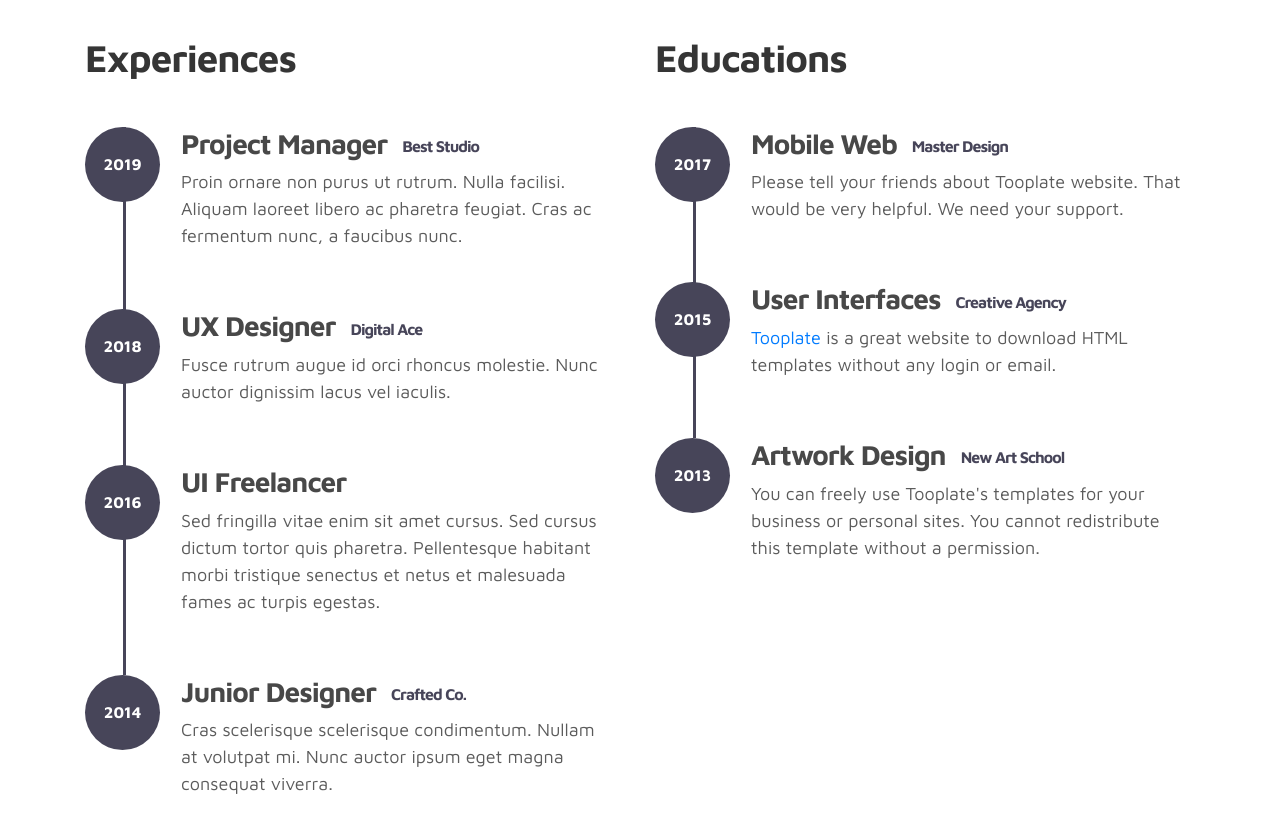
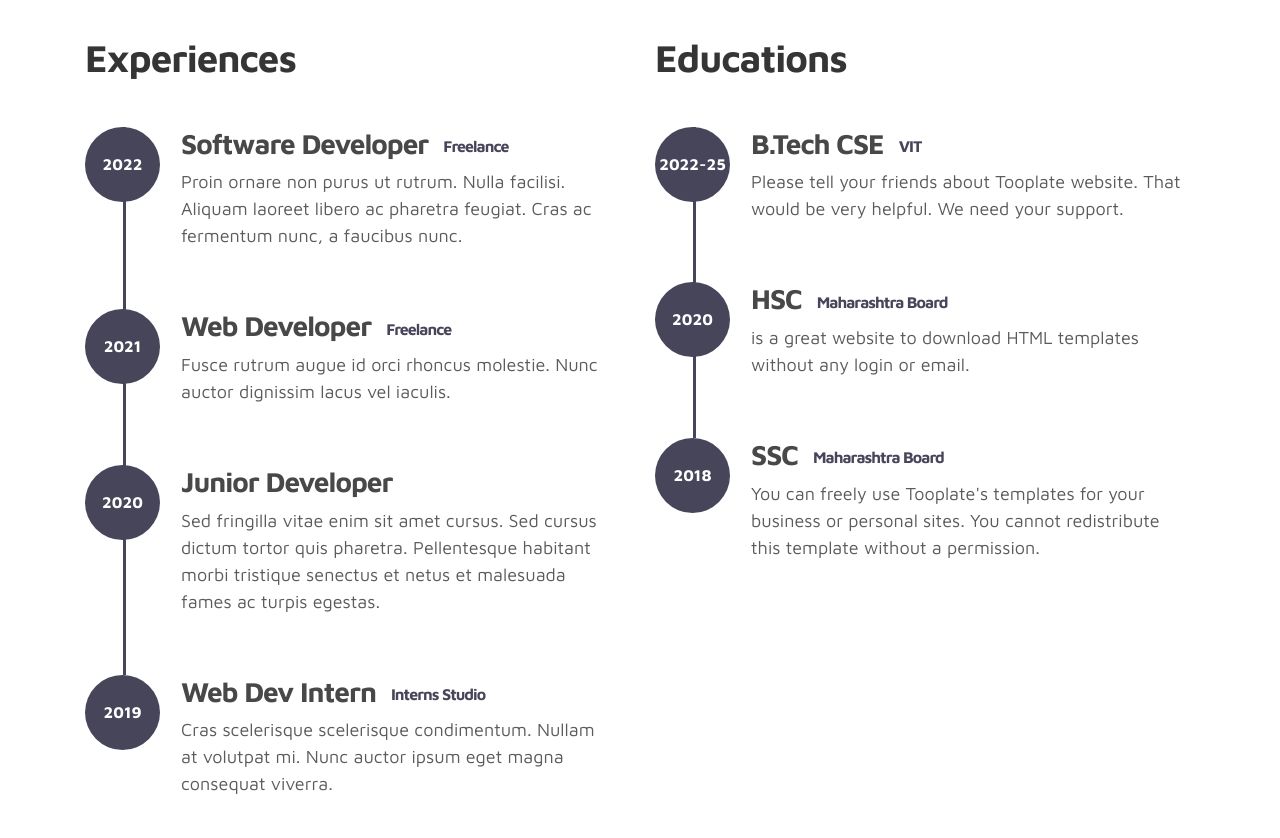
Before and after one commit to Gulshankhandale/mywebsite, a plain HTML site: page index.html in a window 1280 px wide. Shown: the part 1600-2438 px from the top of the page. Drawn offline with Linux system fonts and the light colour scheme.

Commit message:
Update index.html

```diff
--- a/index.html
+++ b/index.html
@@ -6,7 +6,7 @@
     <meta name="description" content="">
     <meta name="author" content="">
 
-    <title>Marvel HTML Bootstrap 4 Template</title>
+    <title>Gulshan Khandale</title>
 
     <link rel="stylesheet" href="css/bootstrap.min.css">
     <link rel="stylesheet" href="css/unicons.css">
@@ -16,20 +16,14 @@
     <!-- MAIN STYLE -->
     <link rel="stylesheet" href="css/tooplate-style.css">
 
-<!--
 
-Tooplate 2115 Marvel
-
-https://www.tooplate.com/view/2115-marvel
-
--->
   </head>
   <body>
 
     <!-- MENU -->
     <nav class="navbar navbar-expand-sm navbar-light">
         <div class="container">
-            <a class="navbar-brand" href="index.html"><i class='uil uil-user'></i> Marvel</a>
+            <a class="navbar-brand" href="index.html"><i class='uil uil-user'></i> Gulshan</a>
 
             <button class="navbar-toggler" type="button" data-toggle="collapse" data-target="#navbarNav" aria-controls="navbarNav" aria-expanded="false"
                 aria-label="Toggle navigation">
@@ -77,9 +71,9 @@ https://www.tooplate.com/view/2115-marvel
                         <h1 class="animated animated-text">
                             <span class="mr-2">Hey folks, I'm</span>
                                 <div class="animated-info">
-                                    <span class="animated-item">Marvel Sann</span>
-                                    <span class="animated-item">Web Designer</span>
-                                    <span class="animated-item">UI Specialist</span>
+                                    <span class="animated-item">Gulshan Khandale</span>
+                                    <span class="animated-item">Frontend Developer</span>
+                                    <span class="animated-item">Backend Developer</span>
                                 </div>
                         </h1>
 
@@ -161,40 +155,40 @@ https://www.tooplate.com/view/2115-marvel
                     <div class="timeline">
                         <div class="timeline-wrapper">
                              <div class="timeline-yr">
-                                  <span>2019</span>
+                                  <span>2022</span>
                              </div>
                              <div class="timeline-info">
-                                  <h3><span>Project Manager</span><small>Best Studio</small></h3>
+                                  <h3><span>Software Developer</span><small>Freelance</small></h3>
                                   <p>Proin ornare non purus ut rutrum. Nulla facilisi. Aliquam laoreet libero ac pharetra feugiat. Cras ac fermentum nunc, a faucibus nunc.</p>
                              </div>
                         </div>
 
                         <div class="timeline-wrapper">
                             <div class="timeline-yr">
-                                <span>2018</span>
+                                <span>2021</span>
                             </div>
                             <div class="timeline-info">
-                                <h3><span>UX Designer</span><small>Digital Ace</small></h3>
+                                <h3><span>Web Developer</span><small>Freelance</small></h3>
                                 <p>Fusce rutrum augue id orci rhoncus molestie. Nunc auctor dignissim lacus vel iaculis.</p>
                             </div>
                         </div>
 
                         <div class="timeline-wrapper">
                             <div class="timeline-yr">
-                                <span>2016</span>
+                                <span>2020</span>
                             </div>
                             <div class="timeline-info">
-                                <h3><span>UI Freelancer</h3>
+                                <h3><span>Junior Developer</h3>
                                 <p>Sed fringilla vitae enim sit amet cursus. Sed cursus dictum tortor quis pharetra. Pellentesque habitant morbi tristique senectus et netus et malesuada fames ac turpis egestas.</p>
                             </div>
                         </div>
 
                         <div class="timeline-wrapper">
                             <div class="timeline-yr">
-                                <span>2014</span>
+                                <span>2019</span>
                             </div>
                             <div class="timeline-info">
-                                <h3><span>Junior Designer<small>Crafted Co.</small></h3>
+                                <h3><span>Web Dev Intern<small>Interns Studio</small></h3>
                                 <p>Cras scelerisque scelerisque condimentum. Nullam at volutpat mi. Nunc auctor ipsum eget magna consequat viverra.</p>
                             </div>
                         </div>
@@ -208,30 +202,30 @@ https://www.tooplate.com/view/2115-marvel
                     <div class="timeline">
                         <div class="timeline-wrapper">
                              <div class="timeline-yr">
-                                  <span>2017</span>
+                                  <span>2022-25</span>
                              </div>
                              <div class="timeline-info">
-                                  <h3><span>Mobile Web</span><small>Master Design</small></h3>
+                                  <h3><span>B.Tech CSE</span><small>VIT</small></h3>
                                   <p>Please tell your friends about Tooplate website. That would be very helpful. We need your support.</p>
                              </div>
                         </div>
 
                         <div class="timeline-wrapper">
                             <div class="timeline-yr">
-                                <span>2015</span>
+                                <span>2020</span>
                             </div>
                             <div class="timeline-info">
-                                <h3><span>User Interfaces</span><small>Creative Agency</small></h3>
-                                <p><a rel="nofollow" href="https://www.facebook.com/tooplate">Tooplate</a> is a great website to download HTML templates without any login or email.</p>
+                                <h3><span>HSC</span><small>Maharashtra Board</small></h3>
+                                <p><a rel="nofollow" href="#"></a> is a great website to download HTML templates without any login or email.</p>
                             </div>
                         </div>
 
                         <div class="timeline-wrapper">
                             <div class="timeline-yr">
-                                <span>2013</span>
+                                <span>2018</span>
                             </div>
                             <div class="timeline-info">
-                                <h3><span>Artwork Design</span><small>New Art School</small></h3>
+                                <h3><span>SSC</span><small>Maharashtra Board</small></h3>
                                 <p>You can freely use Tooplate's templates for your business or personal sites. You cannot redistribute this template without a permission.</p>
                             </div>
                         </div>
@@ -250,14 +244,14 @@ https://www.tooplate.com/view/2115-marvel
 
           <div class="col-lg-5 mr-lg-5 col-12">
             <div class="google-map w-100">
-              <iframe src="https://www.google.com/maps/embed?pb=!1m18!1m12!1m3!1d12088.558402180099!2d-73.99373482142036!3d40.75895421922642!2m3!1f0!2f0!3f0!3m2!1i1024!2i768!4f13.1!3m3!1m2!1s0x89c25855b8fb3083%3A0xa0f9aef176042a5c!2sTheater+District%2C+New+York%2C+NY%2C+USA!5e0!3m2!1sen!2smm!4v1549875377188" width="400" height="300" frameborder="0" style="border:0" allowfullscreen></iframe>
+              <iframe src="https://www.google.com/maps/embed?pb=!1m18!1m12!1m3!1d238130.1187777879!2d78.93242227492463!3d21.161028196432483!2m3!1f0!2f0!3f0!3m2!1i1024!2i768!4f13.1!3m3!1m2!1s0x3bd4c0a5a31faf13%3A0x19b37d06d0bb3e2b!2sNagpur%2C%20Maharashtra!5e0!3m2!1sen!2sin!4v1656235013644!5m2!1sen!2sin" width="400" height="300" frameborder="0" style="border:0" allowfullscreen></iframe>
             </div>
 
             <div class="contact-info d-flex justify-content-between align-items-center py-4 px-lg-5">
                 <div class="contact-info-item">
                   <h3 class="mb-3 text-white">Say hello</h3>
-                  <p class="footer-text mb-0">010 020 0960</p>
-                  <p><a href="mailto:hello@company.co">hello@company.co</a></p>
+                  <p class="footer-text mb-0">+917498230765</p>
+                  <p><a href="mailto:gulshankhandale61@gmail.com">gulshankhandale61@gmail.com</a></p>
                 </div>
 
                 <ul class="social-links">
@@ -304,8 +298,8 @@ https://www.tooplate.com/view/2115-marvel
                <div class="row">
 
                     <div class="col-lg-12 col-12">
-                        <p class="copyright-text text-center">Copyright &copy; 2019 Company Name . All rights reserved</p>
-                        <p class="copyright-text text-center">Designed by <a rel="nofollow" href="https://www.facebook.com/tooplate">Tooplate</a></p>
+                        <p class="copyright-text text-center">Copyright &copy; 2022 Gulshan . All rights reserved</p>
+                        <p class="copyright-text text-center">Designed by <a rel="nofollow" href="#">Gulshan</a></p>
                     </div>
 
                </div>
```
